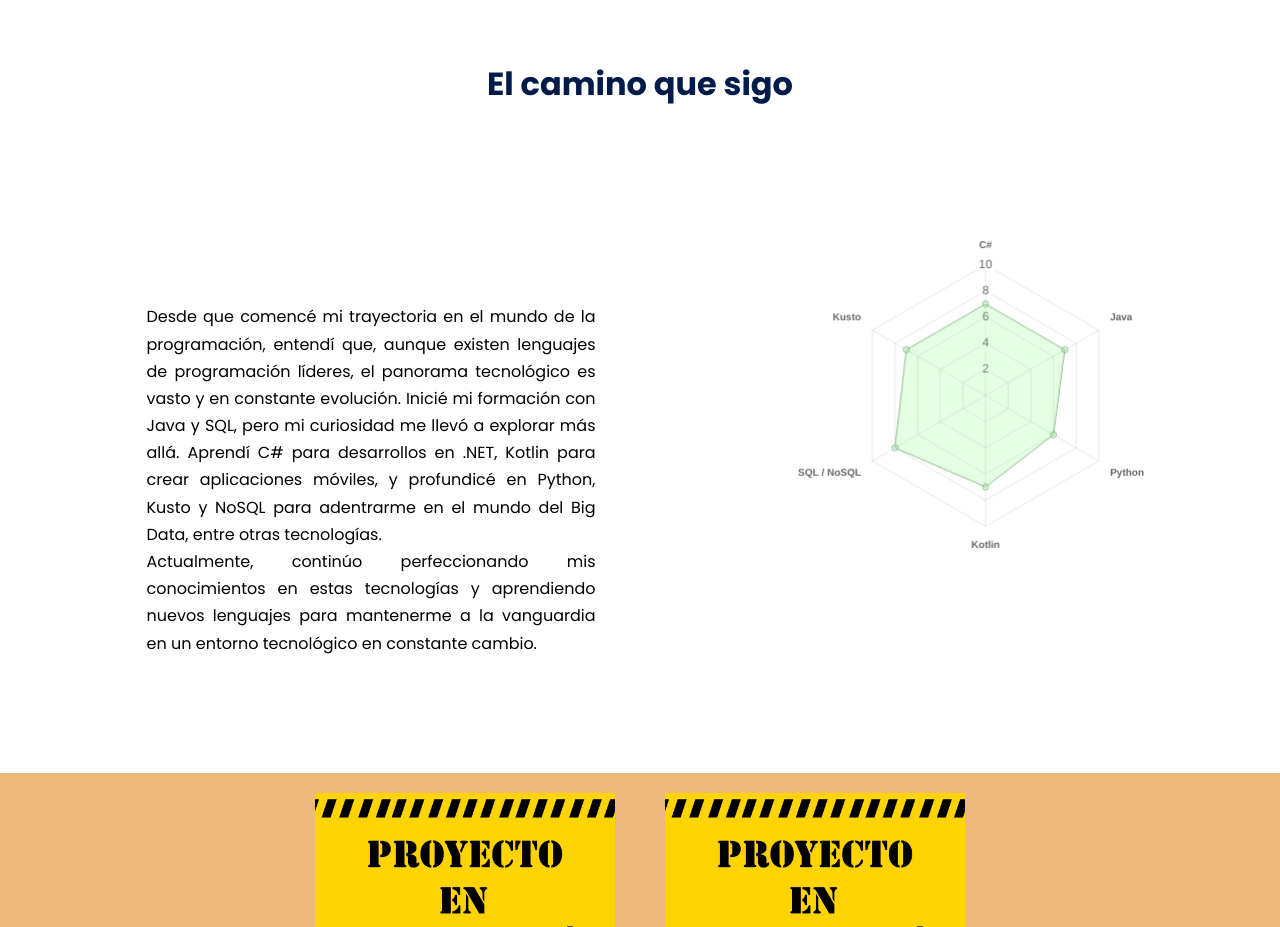
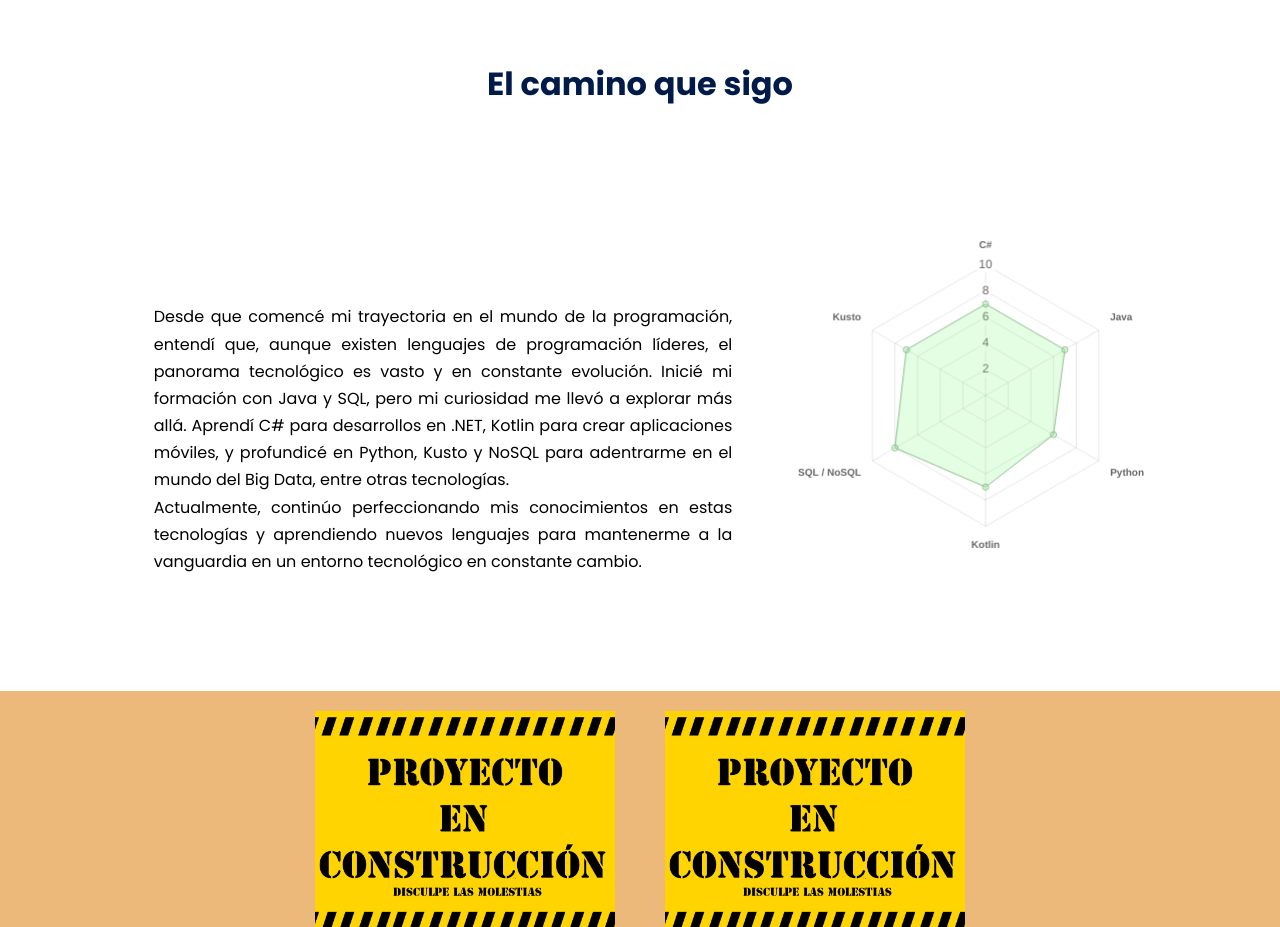
Before and after one commit to jmatorrales/jmatorrales.github.io, a plain HTML site: page index.html in a window 1280 px wide. Shown: the part 1600-2527 px from the top of the page. Drawn offline with nearby package versions, Linux system fonts and the light colour scheme.

Commit message:
update web, new version and clear files

```diff
--- a/css/style.css
+++ b/css/style.css
@@ -179,7 +179,7 @@ img {
     display: grid;
     width: 90%;
     margin: 0 auto;
-    gap: 10em;
+    gap: 1em;
     overflow: hidden;
     grid-template-columns: repeat(auto-fit, minmax(260px, auto));
 }
```
